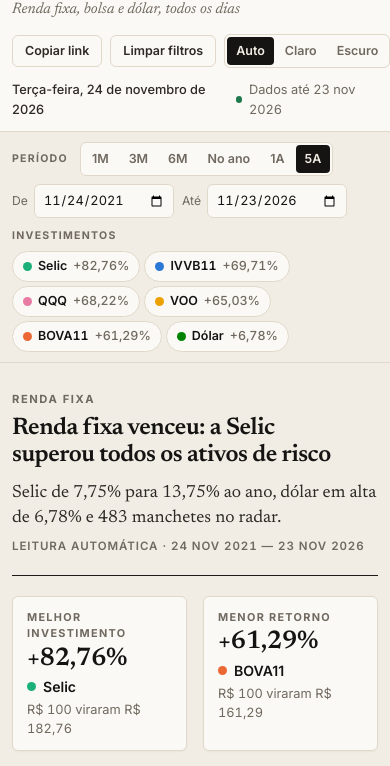
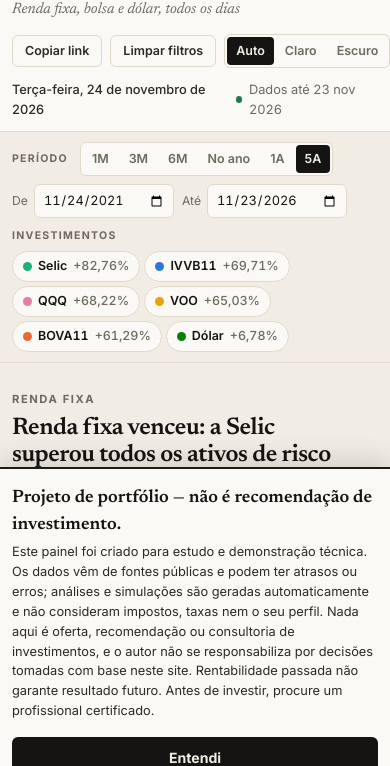
Before and after one commit to wrkcoronel/radar-de-ativos, a website with bundled scripts: page frontend/index.html in a window 390 px wide. Shown: the part 50-816 px from the top of the page. Built offline with nearby package versions, Linux system fonts and the light colour scheme.

Commit message:
Adiciona aviso legal de projeto de portfólio
Barra fixa no rodapé informando que o painel é um projeto de estudo e
não recomendação de investimento. Aparece na primeira visita e a cada
30 dias; pode ser reaberta pelo link "Aviso legal" no rodapé.

```diff
--- a/frontend/index.html
+++ b/frontend/index.html
@@ -200,8 +200,25 @@
         <span>Node.js · JavaScript (módulos ES) · Chart.js · CSS puro · node:test</span>
         <span id="rodape-autor" hidden></span>
         <span class="bastidores-aviso">Projeto educacional. Rentabilidade passada não garante resultado futuro; nada aqui é recomendação de investimento.</span>
+        <button type="button" id="btn-abrir-aviso" class="btn-link">Aviso legal</button>
       </div>
     </footer>
   </main>
+
+  <!-- Aviso legal (fixo no rodapé da tela) -->
+  <div id="aviso-legal" class="aviso-legal" role="region" aria-labelledby="aviso-titulo" hidden>
+    <div class="pagina aviso-interno">
+      <div class="aviso-texto">
+        <strong id="aviso-titulo">Projeto de portfólio — não é recomendação de investimento.</strong>
+        <p>
+          Este painel foi criado para estudo e demonstração técnica. Os dados vêm de fontes públicas e podem ter atrasos ou erros;
+          análises e simulações são geradas automaticamente e não consideram impostos, taxas nem o seu perfil. Nada aqui é oferta,
+          recomendação ou consultoria de investimentos, e o autor não se responsabiliza por decisões tomadas com base neste site.
+          Rentabilidade passada não garante resultado futuro. Antes de investir, procure um profissional certificado.
+        </p>
+      </div>
+      <button type="button" id="aviso-ok" class="btn-aviso">Entendi</button>
+    </div>
+  </div>
 </body>
 </html>
--- /dev/null
+++ b/frontend/js/components/aviso.js
@@ -0,0 +1,36 @@
+// Aviso de isenção de responsabilidade: aparece na primeira visita e a cada 30 dias.
+const CHAVE = "radar-ativos-aviso-aceito";
+const VALIDADE_MS = 30 * 24 * 60 * 60 * 1000;
+
+function aceitoRecentemente() {
+  try {
+    const quando = Number(localStorage.getItem(CHAVE));
+    return Number.isFinite(quando) && Date.now() - quando < VALIDADE_MS;
+  } catch {
+    return false;
+  }
+}
+
+export function iniciarAvisoLegal({ avisoEl, btnOkEl, btnAbrirEl }) {
+  if (!avisoEl || !btnOkEl) return;
+
+  function mostrar() {
+    avisoEl.hidden = false;
+    document.body.classList.add("com-aviso");
+  }
+
+  function fechar() {
+    avisoEl.hidden = true;
+    document.body.classList.remove("com-aviso");
+    try {
+      localStorage.setItem(CHAVE, String(Date.now()));
+    } catch {
+      // sem localStorage o aviso volta na próxima visita
+    }
+  }
+
+  btnOkEl.addEventListener("click", fechar);
+  btnAbrirEl?.addEventListener("click", mostrar);
+
+  if (!aceitoRecentemente()) mostrar();
+}
--- a/frontend/js/main.js
+++ b/frontend/js/main.js
@@ -12,6 +12,7 @@ import { renderizarKpis } from "./components/kpis.js";
 import { renderizarSimulador } from "./components/simulator.js";
 import { lerEstado, limparEstadoSalvo, salvarEstado } from "./components/estado.js";
 import { baixarCsv } from "./components/exportar.js";
+import { iniciarAvisoLegal } from "./components/aviso.js";
 import {
   chapeuDoTom,
   dataJornal,
@@ -105,6 +106,11 @@ async function iniciar() {
 
   const gerenciadorTema = iniciarGerenciadorTema(document.querySelectorAll(".btn-tema"));
   montarRodapeAutor($("rodape-autor"));
+  iniciarAvisoLegal({
+    avisoEl: $("aviso-legal"),
+    btnOkEl: $("aviso-ok"),
+    btnAbrirEl: $("btn-abrir-aviso"),
+  });
 
   try {
     const [respDados, respNoticias] = await Promise.all([
--- a/frontend/styles/main.css
+++ b/frontend/styles/main.css
@@ -1276,3 +1276,100 @@ select {
     animation: none;
   }
 }
+
+/* ---------- Aviso legal ---------- */
+
+.btn-link {
+  background: none;
+  border: none;
+  padding: 0;
+  font-size: inherit;
+  font-weight: 600;
+  color: var(--text-strong);
+  text-decoration: underline;
+  text-underline-offset: 3px;
+  cursor: pointer;
+}
+
+.aviso-legal {
+  position: fixed;
+  inset: auto 0 0 0;
+  z-index: 40;
+  background-color: var(--surface);
+  border-top: 2px solid var(--rule);
+  box-shadow: 0 -8px 24px rgba(0, 0, 0, 0.12);
+  animation: aviso-subir 280ms ease-out both;
+}
+
+.aviso-legal[hidden] {
+  display: none;
+}
+
+@keyframes aviso-subir {
+  from { transform: translateY(100%); }
+  to { transform: none; }
+}
+
+.aviso-interno {
+  display: flex;
+  align-items: center;
+  gap: 16px 32px;
+  padding-block: 16px;
+}
+
+.aviso-texto strong {
+  display: block;
+  font-family: var(--serifa);
+  font-size: 1.12rem;
+  font-weight: 600;
+  color: var(--text-strong);
+}
+
+.aviso-texto p {
+  margin-top: 4px;
+  max-width: 1040px;
+  font-size: 0.84rem;
+  line-height: 1.55;
+  color: var(--text);
+}
+
+.btn-aviso {
+  flex-shrink: 0;
+  padding: 10px 24px;
+  border: none;
+  border-radius: var(--raio);
+  background-color: var(--text-strong);
+  color: var(--bg);
+  font-size: 0.88rem;
+  font-weight: 700;
+  cursor: pointer;
+}
+
+.btn-aviso:hover {
+  opacity: 0.88;
+}
+
+body.com-aviso {
+  padding-bottom: 150px;
+}
+
+@media (max-width: 640px) {
+  .aviso-interno {
+    flex-direction: column;
+    align-items: stretch;
+  }
+
+  .aviso-texto p {
+    font-size: 0.8rem;
+  }
+
+  body.com-aviso {
+    padding-bottom: 300px;
+  }
+}
+
+@media (prefers-reduced-motion: reduce) {
+  .aviso-legal {
+    animation: none;
+  }
+}
```
